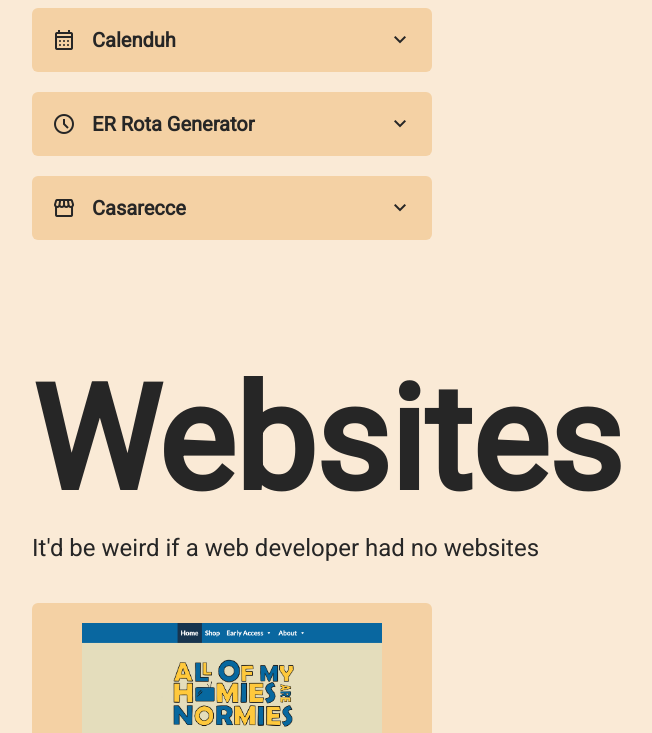
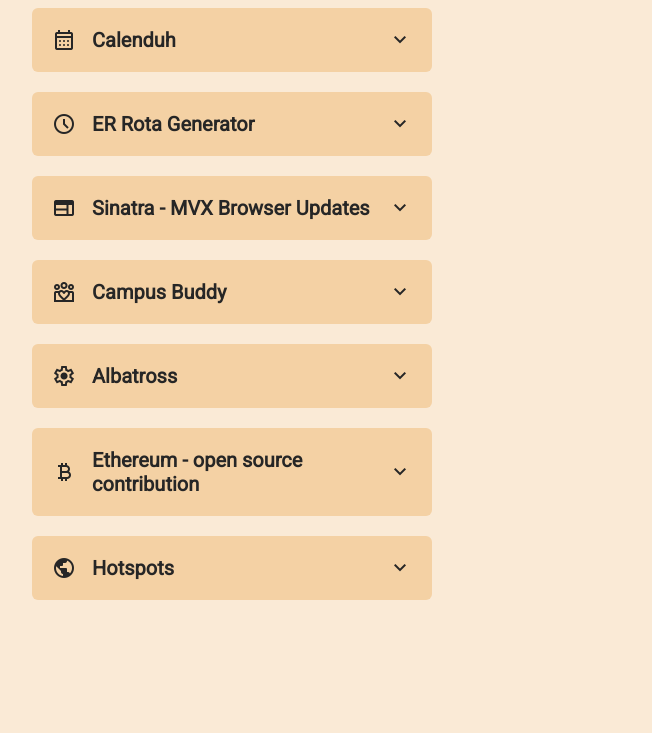
Before and after one commit to readysetgit/react-minimalist-portfolio, a React (Create React App) app: page / in a window 1280 px wide. Shown: the part 1804-2537 px from the top of the page, without its empty margins (278-930 px from the left). Built offline with nearby package versions, Linux system fonts and the light colour scheme.

Commit message:
Added missing stuff back

```diff
--- a/src/App.jsx
+++ b/src/App.jsx
@@ -87,13 +87,57 @@
           icon: "schedule"
         },
         {
-          name: "Casarecce",
-          duration: "Ongoing",
-          years: "2023",
-          details: `Launched a responsive online store for Casarecce (now Casa Pasta Bar), India’s first artisanal pasta bar. Added WhatsApp-based support to reduce cart abandonment and improve satisfaction.`,
-          techstack: ["React", "E-commerce", "WhatsApp API"],
-          icon: "storefront"
-        }
+          name: "Sinatra - MVX Browser Updates",
+          duration: "5 months",
+          years: "08/2022 - 12/2022",
+          details: `Worked on instantaneously updating commercial browsers without requiring a restart of the web browser.
+          The update switches to a newer version of the browser without losing the open tabs and the associated data state.`,
+          techstack: ["Javascript"],
+          icon: "web",
+        },
+        {
+          name: "Campus Buddy",
+          duration: "5 months",
+          years: "08/2022 - 12/2022",
+          details: `Created a social media web application called "Campus Buddy" using Angular and Firebase. The application helps UIC students find
+          hotspots of activity on and off campus and features map functionality using the Google Places API.`,
+          techstack: ["Angular", "Firebase", "Places API"],
+          icon: "diversity_4",
+        },
+        {
+          name: "Albatross",
+          duration: "5 months",
+          years: "08/2022 - 12/2022",
+          details: `Created a compiler in C that supported Binary and Unary operations, Conditionals, For loops, While loops, If Else, Variables and
+          Functions.`,
+          techstack: ["C", "Assembly"],
+          icon: "settings",
+        },
+        {
+          name: "Ethereum - open source contribution",
+          duration: "5 months",
+          years: "08/2022 - 12/2022",
+          details: `Identified and fixed a bug in the ethereum-react-native-boilerplate repository.`,
+          techstack: ["Java"],
+          icon: "currency_bitcoin",
+        },
+        {
+          name: "Hotspots",
+          duration: "5 months",
+          years: "08/2022 - 12/2022",
+          details: `Created a website that uses Google Maps Places API to display points of interest.
+          Implemented secure login with password encryption and maintained user sessions using passport.js.
+         Automated the deployment process using CI/CD on GitHub Actions and deployed the docker image to Heroku.`,
+          techstack: [
+            "React",
+            "NodeJS",
+            "Passport.js",
+            "Docker",
+            "SQLite",
+            "Heroku",
+          ],
+          icon: "public",
+        },
       ],
       websites: [
         {
@@ -192,7 +236,7 @@
             <div className="section-container xp-container">
               <h1 className="title-font ptl">Experience</h1>
               <p className="description ptm">
-                Places that took a chance with me
+                Places that I took a chance with
               </p>
               <div className="square-container ptxl">
                 {this.state.jobs.map((j) => (
```
